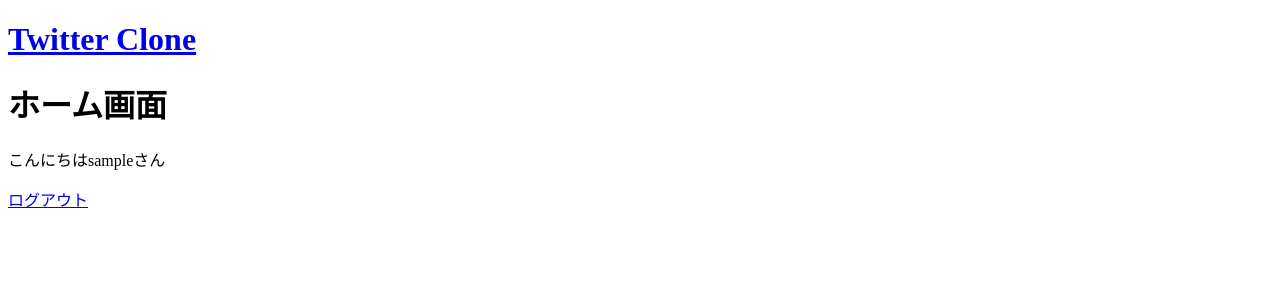
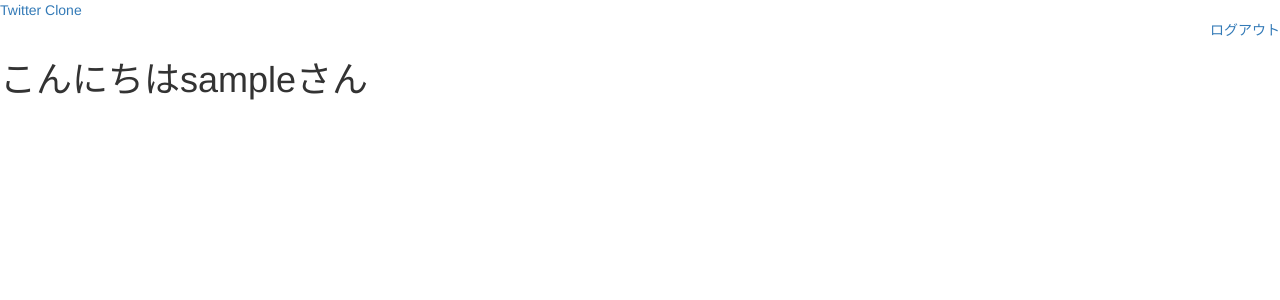
Before and after one commit to shinonome-inc/backend-final-assignment-shira, a Django app: page /accounts/home/ in a window 1280 px wide. Shown: the top 300 px of the page. Run offline with Django 4.2, Linux system fonts and the light colour scheme; the visitor is signed in with stand-in values (Sample User, id 1); some libraries are stand-ins or nearby versions.

Commit message:
登録ログインログアウト機能実装

```diff
--- /dev/null
+++ b/accounts/static/css/accounts.css
@@ -0,0 +1,7 @@
+.left-field {
+    text-align: left;
+}
+
+.right-field {
+    text-align: right;
+}
--- a/accounts/templates/accounts/base.html
+++ b/accounts/templates/accounts/base.html
@@ -1,14 +1,21 @@
+{% load static %}
 <!DOCTYPE html>
-<html>
+<html lang="ja">
 
 <head>
     <meta charset="utf-8" />
+    <link rel="stylesheet" href="//maxcdn.bootstrapcdn.com/bootstrap/3.2.0/css/bootstrap.min.css">
+    <link rel="stylesheet" href="//maxcdn.bootstrapcdn.com/bootstrap/3.2.0/css/bootstrap-theme.min.css">
+    <link rel="stylesheet" href="{% static 'css/accounts.css' %}">
 </head>
 
 <body>
-    <div class="page-header">
-        <h1><a href="/accounts/home/">Twitter Clone</a></h1>
-
+    <div class = "left-field">
+    <a href="/accounts/home/" class="left-field">Twitter Clone</a>
+    </div>
+    <div class="right-field">
+    <a href="/accounts/login/" class="right-field">ログイン</a>
+    <a href="/accounts/signup/" class="right-field">登録</a>
     </div>
     {% block content %}
     {% endblock %}
--- a/accounts/templates/accounts/home.html
+++ b/accounts/templates/accounts/home.html
@@ -1,9 +1,20 @@
-{% extends 'accounts/base.html' %}
+{% load static %}
+<!DOCTYPE html>
+<html lang="ja">
 
-{% block content %}
-<h1>ホーム画面</h1>
+<head>
+    <meta charset="utf-8" />
+    <link rel="stylesheet" href="//maxcdn.bootstrapcdn.com/bootstrap/3.2.0/css/bootstrap.min.css">
+    <link rel="stylesheet" href="//maxcdn.bootstrapcdn.com/bootstrap/3.2.0/css/bootstrap-theme.min.css">
+    <link rel="stylesheet" href="{% static 'css/accounts.css' %}">
+</head>
 
-<p>こんにちは{{ user.username }}さん</p>
-<p><a href="{% url 'logout' %}">ログアウト</a></p>
-
-{% endblock %}
+<body>
+    <div class = "left-field">
+    <a href="/accounts/home/" class="left-field">Twitter Clone</a>
+    </div>
+    <div class="right-field">
+    <a href="{% url 'logout' %}" class="right-field">ログアウト</a>
+    </div>
+    <h1>こんにちは{{ user.username }}さん</h1>
+</body>
--- /dev/null
+++ b/accounts/templates/accounts/index.html
@@ -0,0 +1,5 @@
+{% extends 'accounts/base.html' %}
+
+{% block content %}
+<h1>Backend Final Assignment</h1>
+{% endblock %}
--- a/accounts/urls.py
+++ b/accounts/urls.py
@@ -1,9 +1,9 @@
 from django.urls import path, include
-
+from django.views.generic import TemplateView
 from . import views
 
 urlpatterns = [
     path("home/", views.home, name="home"),
     path("signup/", views.signup, name="signup"),
-    path("", include("welcome.urls")),
+    path("", views.index, name="index"),
 ]
--- a/accounts/views.py
+++ b/accounts/views.py
@@ -17,6 +17,10 @@ def signup(request):
     return render(request, "accounts/signup.html", param)
 
 
+def index(request):
+    return render(request, "accounts/index.html")
+
+
 @login_required
 def home(request):
     return render(request, "accounts/home.html")
--- a/mysite/settings.py
+++ b/mysite/settings.py
@@ -127,6 +127,6 @@ DEFAULT_AUTO_FIELD = "django.db.models.BigAutoField"
 
 AUTH_USER_MODEL = "accounts.CustomUser"
 
-LOGIN_URL = "login"
+LOGIN_URL = "index"
 LOGIN_REDIRECT_URL = "home"
-LOGOUT_REDIRECT_URL = "login"
+LOGOUT_REDIRECT_URL = "index"
--- a/mysite/urls.py
+++ b/mysite/urls.py
@@ -21,5 +21,5 @@ urlpatterns = [
     path("accounts/", include("accounts.urls")),
     path("accounts/", include("django.contrib.auth.urls")),
     path("tweets/", include("tweets.urls")),
-    path("", include("welcome.urls")),
+    path("", include("accounts.urls")),
 ]
```
Also changed, not shown: welcome/templates/welcome/index.html (deleted, +0 -13 lines).
